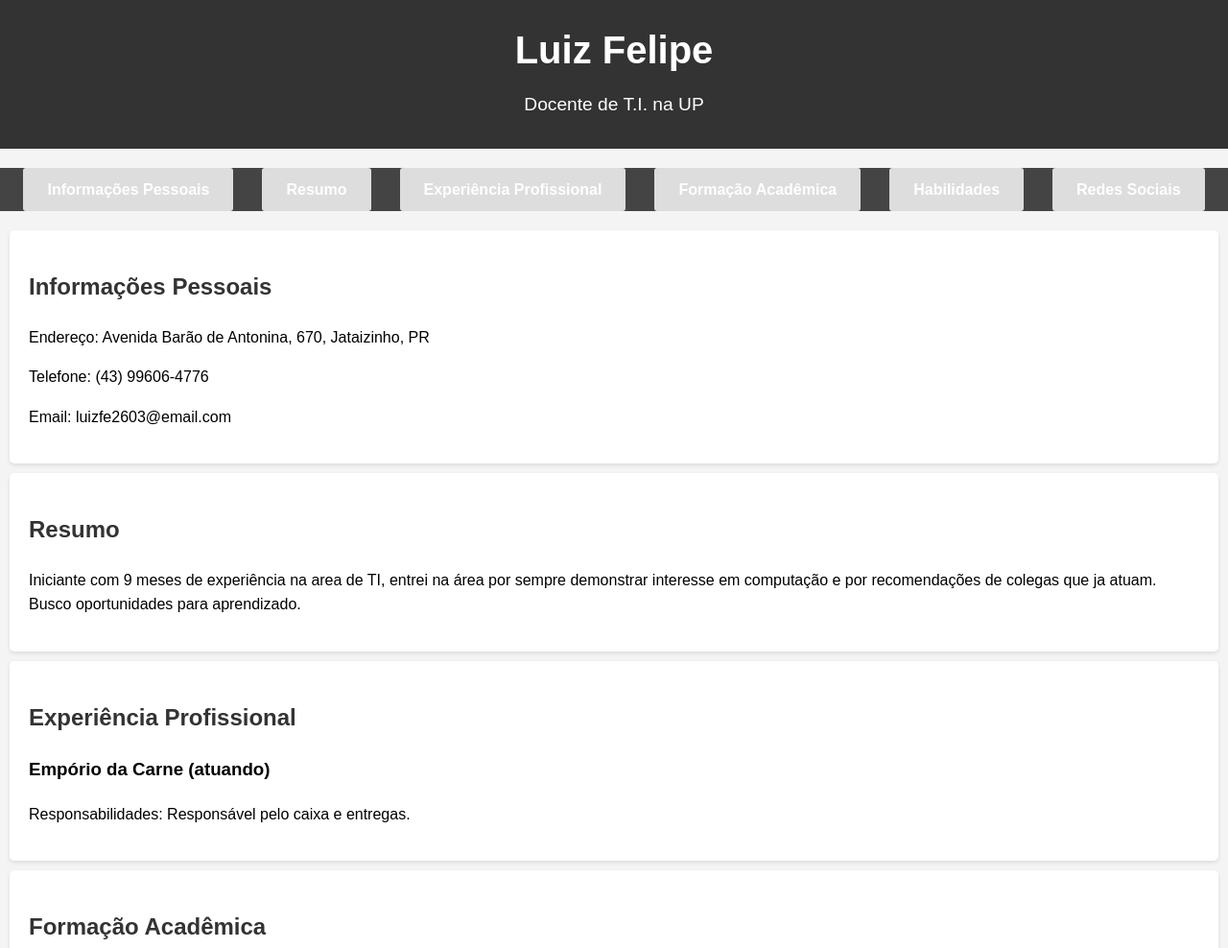
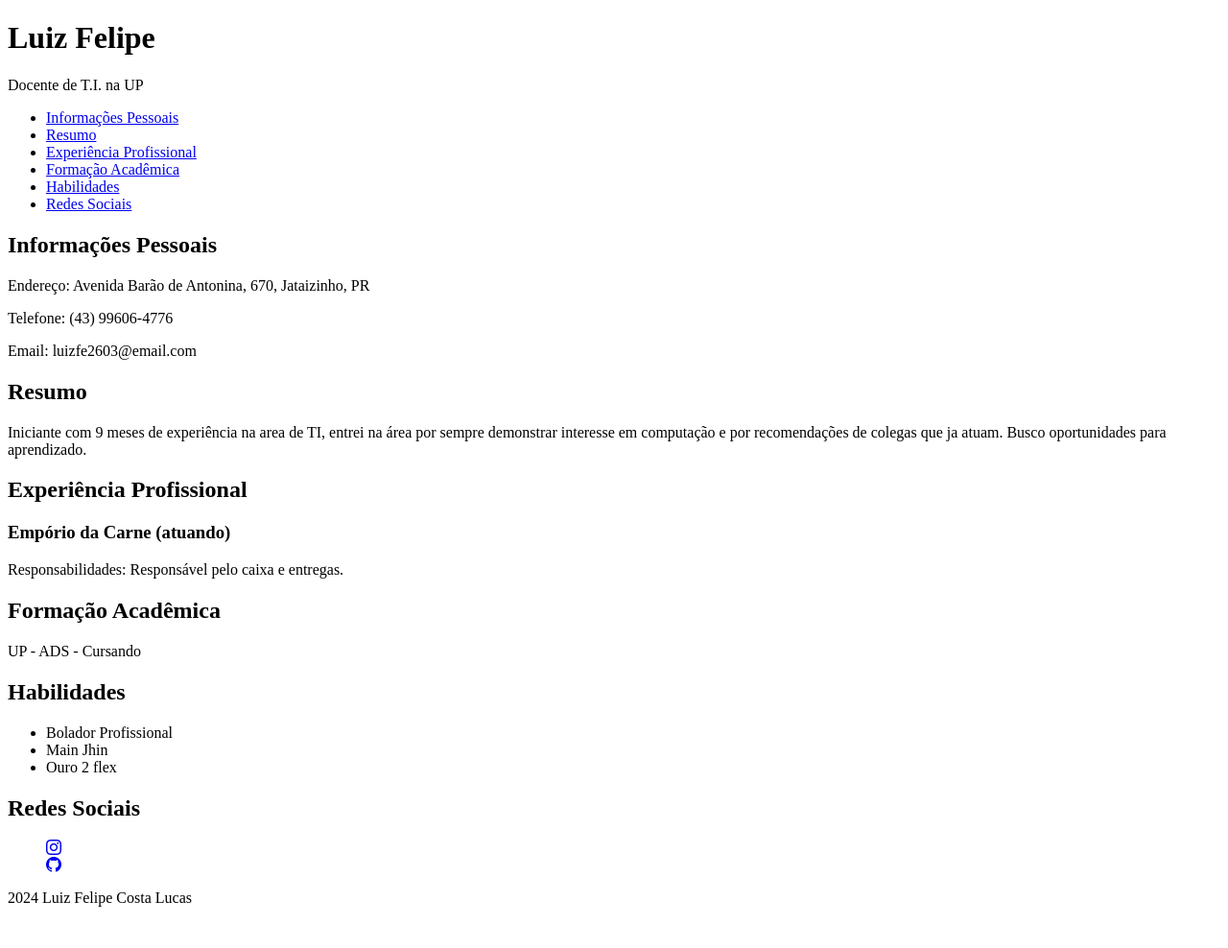
Before and after one commit to LuifeZ/aulagit, a plain HTML site: page docs/index.html in a window 1280 px wide. Shown: the top 988 px of the page at 96% size. After the commit the page ends 961 px from the top, so only its background shows below. Drawn offline with nearby package versions, Linux system fonts and the light colour scheme.

Commit message:
mudanças no css

```diff
--- a/docs/index.html
+++ b/docs/index.html
@@ -5,10 +5,11 @@
     <meta name="viewport" content="width=device-width, initial-scale=1.0">
     <title>Curriculo - Luiz Felipe</title>
     <link rel="stylesheet" href="meuestilo.css">
+    <link rel="stylesheet" href="https://cdn.jsdelivr.net/npm/bootstrap-icons@1.11.3/font/bootstrap-icons.min.css">
 </head>
 <body>
     <header>
-        <div class="container">
+        <div class="item">
             <h1>Luiz Felipe</h1>
             <p>Docente de T.I. na UP</p>
         </div>
@@ -46,10 +47,8 @@
        <div>
         <section id="experiencia">
             <h2>Experiência Profissional</h2>
-            <article>
                 <h3>Empório da Carne (atuando)</h3>
                 <p>Responsabilidades: Responsável pelo caixa e entregas.</p>
-            </article>
         </section>
        </div>
 
@@ -71,12 +70,20 @@
             </section>
         </div>
 
-       <div>
+       <div class="container">
         <section id="redes-sociais">
             <h2>Redes Sociais</h2>
             <ul>
-                <li><a href="https://www.linkedin.com">LinkedIn</a></li>
-                <li><a href="https://www.github.com">GitHub</a></li>
+                <div>
+                    <a href="https://www.instagram.com/luizz_f26/">
+                        <i class="bi bi-instagram"></i>
+                   </a>
+                </div>
+                <div>
+                    <a href="https://github.com/LuifeZ">
+                        <i class="bi bi-github"></i>
+                   </a>
+                </div>
             </ul>
         </section>
        </div>
@@ -85,7 +92,7 @@
     </main>
 
     <footer>
-        <p>&copy; 2024 Luiz Felipe Costa Lucas</p>
+        <p>2024 Luiz Felipe Costa Lucas</p>
     </footer>
 </body>
 </html>
--- a/docs/meuestilo.css
+++ b/docs/meuestilo.css
@@ -1,88 +1,8 @@
-/* Estilos Globais */
-body {
-    font-family: Arial, sans-serif;
-    line-height: 1.6;
-    margin: 0;
-    padding: 0;
-    background-color: #f4f4f4;
+body{
+    background-color:white;
+    font-family: ;
 }
 
-.container {
-    text-align: center;
-    padding: 20px;
-    background-color: #333;
-    color: white;
+.container{
+    f
 }
-
-header h1 {
-    margin: 0;
-    font-size: 2.5em;
-}
-
-header p {
-    margin: 10px 0;
-    font-size: 1.2em;
-}
-
-/* Estilo do Menu de Navegação */
-nav ul {
-    display: flex;
-    justify-content: center;
-    padding: 0;
-    margin: 20px 0;
-    list-style: none;
-    background-color: #444;
-}
-
-nav ul li {
-    margin: 0 15px;
-}
-
-nav ul li a {
-    color: white;
-    text-decoration: none;
-    font-weight: bold;
-    padding: 10px 15px;
-    transition: background-color 0.3s;
-}
-
-nav ul li a:hover {
-    background-color: #666;
-}
-
-/* Estilos das Seções */
-section {
-    padding: 20px;
-    margin: 10px;
-    background-color: white;
-    border-radius: 5px;
-    box-shadow: 0 2px 4px rgba(0,0,0,0.1);
-}
-
-section h2 {
-    color: #333;
-}
-
-ul {
-    padding: 0;
-    list-style: none;
-}
-
-ul li {
-    background-color: #ddd;
-    margin: 5px 0;
-    padding: 10px;
-    border-radius: 3px;
-}
-
-/* Layout Responsivo */
-@media (max-width: 768px) {
-    nav ul {
-        flex-direction: column;
-        align-items: center;
-    }
-
-    section {
-        margin: 20px 0;
-    }
-}
```
